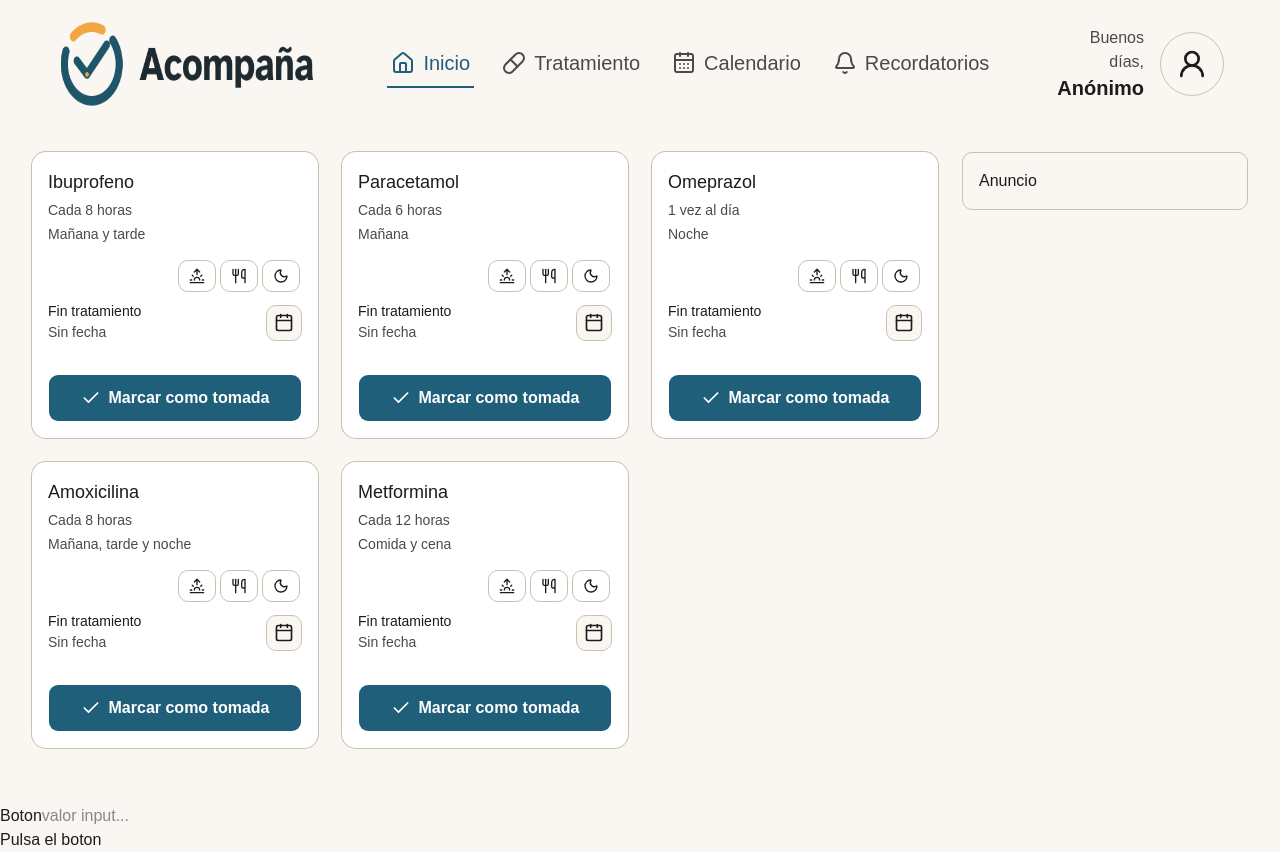
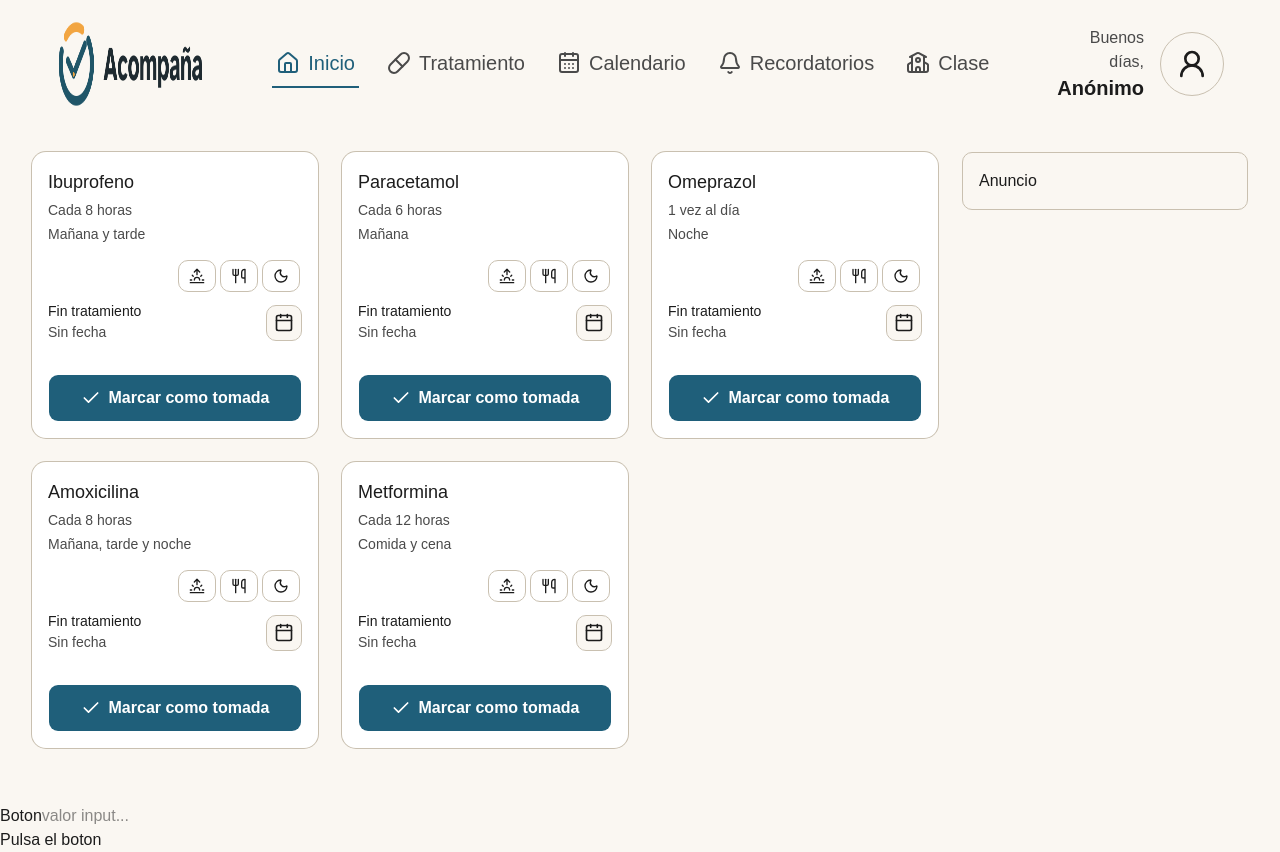
Before and after one commit to ElBotijo77/Interfaces, a React (Vite) app in the folder 1ºTrimestre/01-hello-jsx/: page / in a window 1280 px wide. Built offline with nearby package versions, Linux system fonts and the light colour scheme.

Commit message:
feat(header): add class link to main navigation

```diff
--- a/1ºTrimestre/01-hello-jsx/src/components/layout/MenuPrincipal.jsx
+++ b/1ºTrimestre/01-hello-jsx/src/components/layout/MenuPrincipal.jsx
@@ -1,4 +1,4 @@
-import { Bell, CalendarDays, House, Pill } from "lucide-react";
+import { Bell, CalendarDays, House, Pill, School } from "lucide-react";
 import {
   NavigationMenu,
   NavigationMenuItem,
@@ -14,6 +14,7 @@ const opciones = [
   { texto: "Tratamiento", ruta: "/medicacion", icono: <Pill className="size-6" /> },
   { texto: "Calendario", ruta: "/calendario", icono: <CalendarDays className="size-6" /> },
   { texto: "Recordatorios", ruta: "/recordatorios", icono: <Bell className="size-6" /> },
+  { texto: "Clase", ruta: "/clase", icono: <School className="size-6" /> }
 ];
 
 export function MenuPrincipal({ className }) {
```
